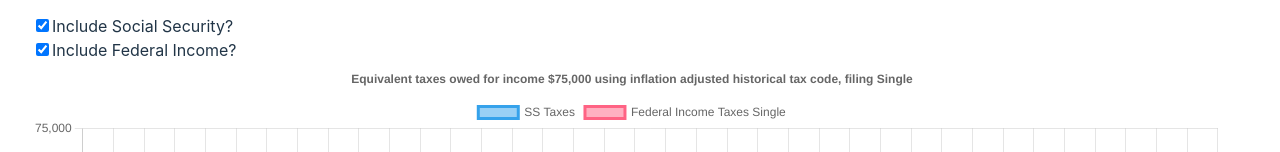
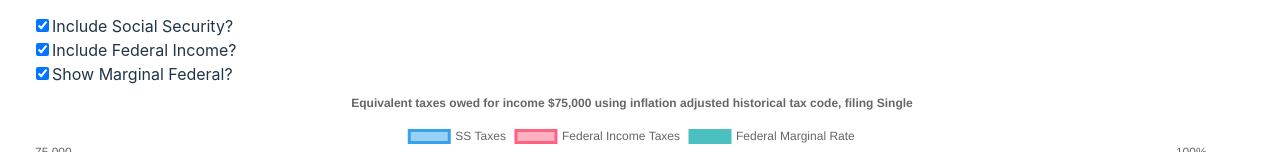
Before and after one commit to AldenPeterson/historical-tax-bracket-visualization, a React (Vite) app: page / in a window 1280 px wide. Shown: the part 331-483 px from the top of the page. Built offline with nearby package versions, Linux system fonts and the light colour scheme.

Commit message:
Add federal marginal rate and cleanup visualization some

```diff
--- a/src/App.tsx
+++ b/src/App.tsx
@@ -13,6 +13,7 @@ function App() {
   const [filingStatus, setFilingStatus] = useState(FilingStatuses[0]);
   const [includeSS, setIncludeSS] = useState(true);
   const [includeFederalIncome, setIncludeFederalIncome] = useState(true);
+  const [showMarginalFederalRate, setShowMarginalFederalRate] = useState(true);
 
   return (
     <>
@@ -45,12 +46,22 @@ function App() {
           Include Federal Income?
         </label>
       </div>
-
+      <div style={{ textAlign: "left" }}>
+        <label>
+          <input
+            type="checkbox"
+            checked={showMarginalFederalRate}
+            onChange={() => setShowMarginalFederalRate(!showMarginalFederalRate)}
+          />
+          Show Marginal Federal?
+        </label>
+      </div>
       <TaxChart
         income={income}
         filingStatus={filingStatus}
         includeSS={includeSS}
         includeFederalIncome={includeFederalIncome}
+        showMarginalFederalRate={showMarginalFederalRate}
       />
     </>
   );
--- a/src/calculators/TaxCalculation.ts
+++ b/src/calculators/TaxCalculation.ts
@@ -17,9 +17,10 @@ export const yearlyLabels = () => {
 export const getTaxDataset = (
   taxType: string,
   filingStatus: string,
-  income: number
+  income: number,
+  marginalRate: boolean = false
 ) => {
-  let taxesOwed: number[] = [];
+  let datasetSeries: number[] = [];
 
   for (let year of yearlyLabels()) {
     // console.log("Filtering for year", year, "filing status", filingStatus, "and tax type", taxType)
@@ -45,10 +46,11 @@ export const getTaxDataset = (
 
     const inflationAdjustedIncome = income * yearInflationMultiplier;
     console.log("Inflation adjusted income for year", year, "is", inflationAdjustedIncome)
+    let currentBracketRate = 0;
     for (let index = 0; index < matchingBrackets.length; index++) {
       let priorBracketMax = 0;
       const currentBracketMax = Number(matchingBrackets[index].bracketMax);
-      const currentBracketRate = Number(matchingBrackets[index].rate);
+      currentBracketRate = Number(matchingBrackets[index].rate);
       if (index > 0) {
         priorBracketMax = Number(matchingBrackets[index - 1].bracketMax);
       }
@@ -66,8 +68,14 @@ export const getTaxDataset = (
       }
     }
     yearTaxOwed = yearTaxOwed / yearInflationMultiplier;
-    taxesOwed.push(yearTaxOwed);
+    if (marginalRate) {
+        datasetSeries.push(currentBracketRate);
+    }
+    else {
+      datasetSeries.push(yearTaxOwed);
+
+    }
   }
 
-  return taxesOwed;
+  return datasetSeries;
 };
--- a/src/components/TaxChart.tsx
+++ b/src/components/TaxChart.tsx
@@ -31,33 +31,92 @@ interface TaxChartProps {
   filingStatus: any;
   includeSS: boolean;
   includeFederalIncome: boolean;
+  showMarginalFederalRate: boolean;
 }
 
-export const options = (income: number, filingStatus: { value: string, label: string }) => {
-  return {
-    responsive: true,
-    scales: {
-      y: {
+export const options = (
+  income: number,
+  filingStatus: { value: string; label: string },
+  showMarginalFederalRate: boolean
+) => {
+  let yScales = {};
+
+  yScales.y = {
     min: 0,
     max: income,
     stacked: true,
+  };
+
+  if (showMarginalFederalRate) {
+    yScales.y1 = {
+      min: 0,
+      max: 1,
+      stacked: false,
+      position: "right",
+      title: {
+        text:"Marginal rate",
+        display:true
+      },
+      ticks: {
+        callback: function (value: number) {
+          return (value * 100).toFixed(0) + "%";
         },
       },
+    };
+  }
+
+  console.log(yScales);
+  return {
+    responsive: true,
+    scales: yScales,
+
     plugins: {
       legend: {
         position: "top" as const,
       },
       title: {
         display: true,
-        text: `Equivalent taxes owed for income \$${income.toLocaleString('en-US')} using inflation adjusted historical tax code, filing ${filingStatus.label}`,
+        text: `Equivalent taxes owed for income \$${income.toLocaleString(
+          "en-US"
+        )} using inflation adjusted historical tax code, filing ${
+          filingStatus.label
+        }`,
+      },
+      tooltip: {
+        callbacks: {
+          label: function (context: any) {
+            var label = context.dataset.label || "";
+            // Format marginal rates as %; everything else is dollars
+            if (context.dataset.yAxisID === "y1") {
+              if (context.parsed.y !== null) {
+                label += ": " + (context.parsed.y * 100).toFixed(0) + "%";
+              }
+            } else {
+              if (context.parsed.y !== null) {
+                label += ": $" + Math.round(Number(context.parsed.y)).toLocaleString(
+                  "en-US"
+                )
+
+              }
+            }
+            return label;
+          },
+        },
       },
     },
   };
 };
 
-export const data = (income: number, filingStatus: { value: string, label: string }, includeSS: boolean, includeFederalIncome: boolean) => {
-console.log(yearlyLabels)
-let datasets = []
+export const data = (
+  income: number,
+  filingStatus: { value: string; label: string },
+  includeSS: boolean,
+  includeFederalIncome: boolean,
+  showMarginalFederalRate: boolean
+) => {
+  console.log(yearlyLabels);
+  const includeNetIncome = true;
+  let datasets = [];
   if (includeSS) {
     datasets.push({
       label: "SS Taxes",
@@ -65,30 +124,58 @@ if (includeSS) {
       borderColor: "rgb(53, 162, 235)",
       backgroundColor: "rgba(53, 162, 235, 0.5)",
       fill: true,
-  })
+      pointRadius: 0,
+    });
   }
   if (includeFederalIncome) {
-
     datasets.push({
-    label: `Federal Income Taxes ${filingStatus.label}`,
+      label: `Federal Income Taxes`,
       data: getTaxDataset("federalIncome", filingStatus.value, income),
       borderColor: "rgb(255, 99, 132)",
       backgroundColor: "rgba(255, 99, 132, 0.5)",
       fill: "origin",
-  })
+      pointRadius: 0,
+    });
+  }
+
+  if (showMarginalFederalRate) {
+    datasets.push({
+      label: `Federal Marginal Rate`,
+      data: getTaxDataset("federalIncome", filingStatus.value, income, true),
+      borderColor: "rgb(75, 192, 192)",
+      backgroundColor: "rgb(75, 192, 192)",
+      fill: "false",
+      yAxisID: "y1",
+      pointRadius: 0,
+    });
+  }
+
+  if (includeNetIncome) {
   }
   return {
     labels: yearlyLabels(),
-    datasets:datasets
+    datasets: datasets,
   };
 };
 
-const TaxChart: React.FC<TaxChartProps> = ({ income, filingStatus, includeSS, includeFederalIncome}) => {
+const TaxChart: React.FC<TaxChartProps> = ({
+  income,
+  filingStatus,
+  includeSS,
+  includeFederalIncome,
+  showMarginalFederalRate,
+}) => {
   return (
     <div style={{ height: "750px", width: "1200px" }}>
       <Line
-        data={data(income, filingStatus, includeSS, includeFederalIncome)}
-        options={options(income, filingStatus)}
+        data={data(
+          income,
+          filingStatus,
+          includeSS,
+          includeFederalIncome,
+          showMarginalFederalRate
+        )}
+        options={options(income, filingStatus, showMarginalFederalRate)}
       />
     </div>
   );
```
Lines whose indentation alone changed are shown as unchanged.
